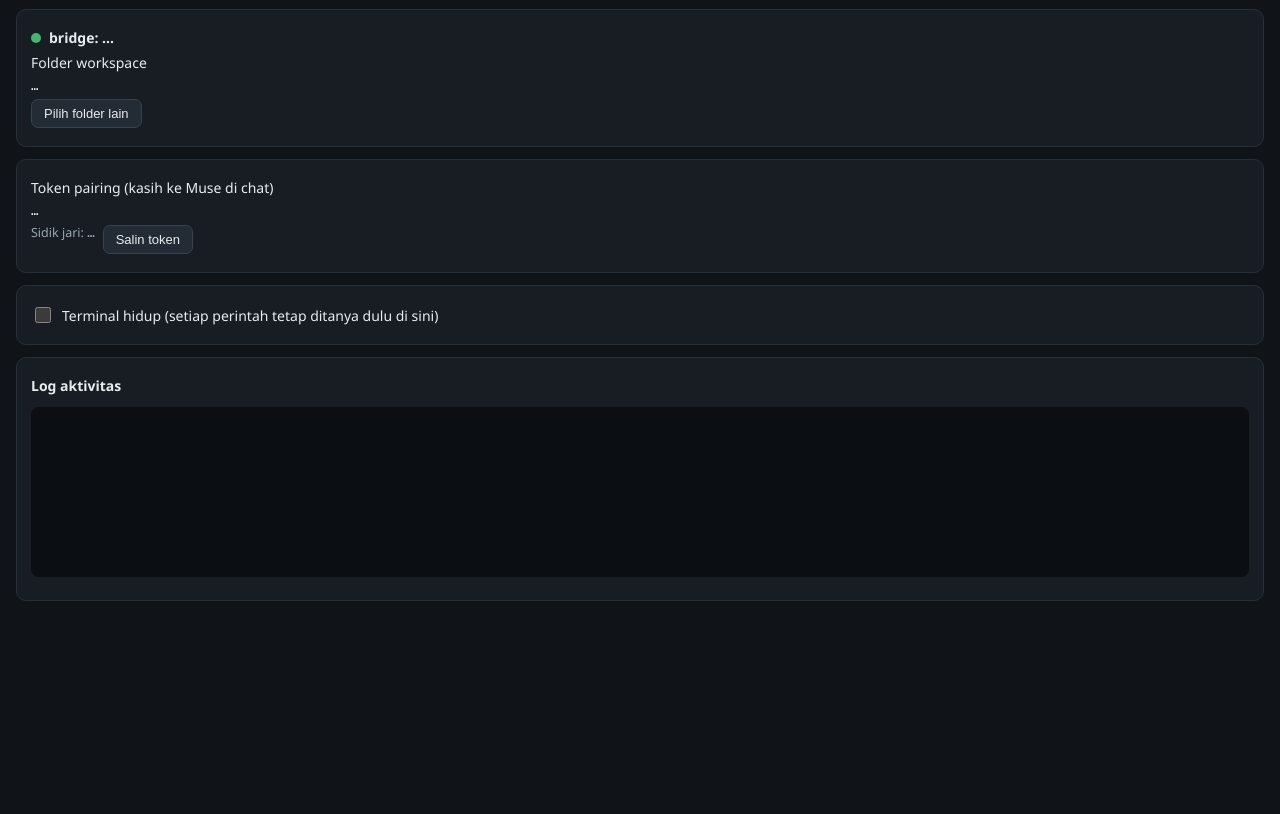
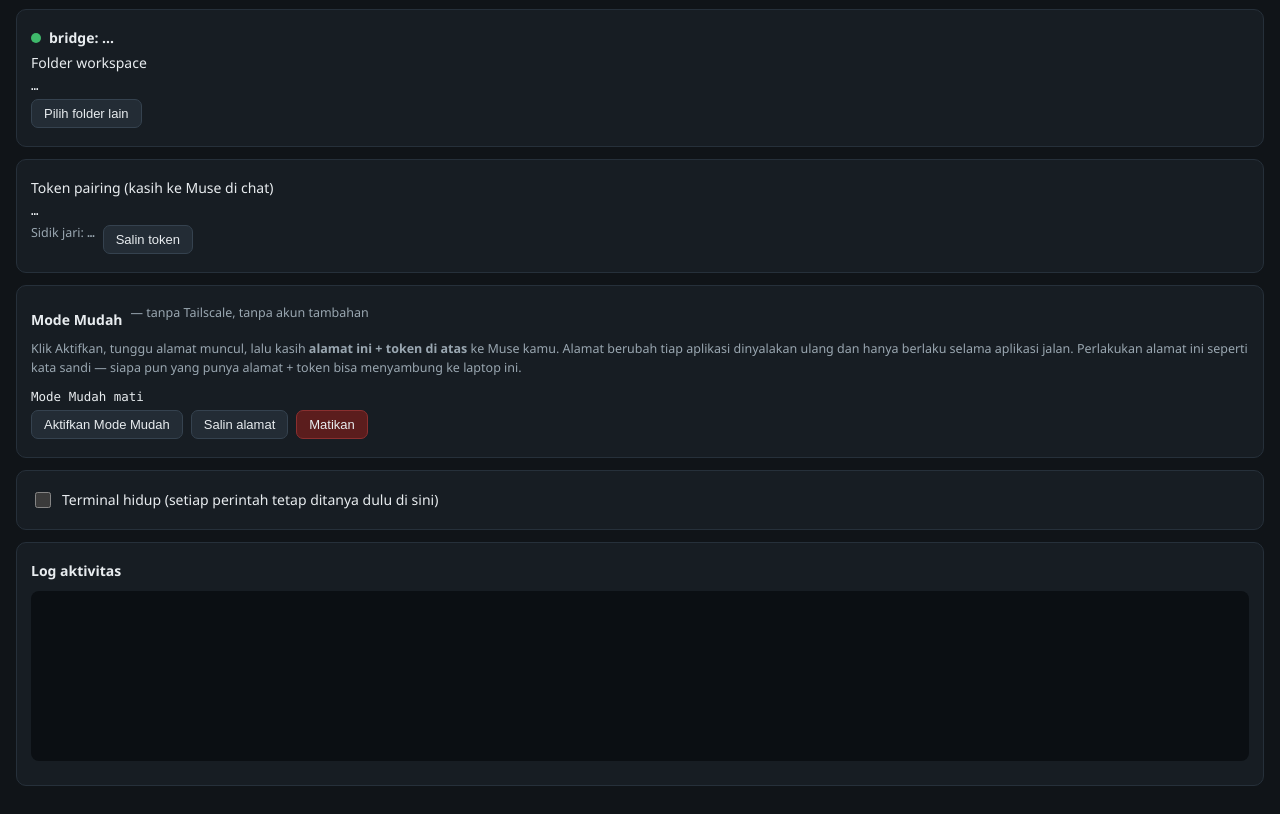
Before and after one commit to machiavellia-lynn/muse-desktop, a website: page src/panel.html in a window 1280 px wide. Shown: the part 67-881 px from the top of the page. Before the commit the page ends 800 px from the top, so only its background shows below. Drawn offline with Linux system fonts and the light colour scheme.

Commit message:
v0.3.0 Mode Mudah: src/panel.html

```diff
--- a/src/panel.html
+++ b/src/panel.html
@@ -28,6 +28,17 @@
   </section>
 
   <section class="card">
+    <div class="row"><strong>Mode Mudah</strong><span class="sub"> — tanpa Tailscale, tanpa akun tambahan</span></div>
+    <p class="sub">Klik Aktifkan, tunggu alamat muncul, lalu kasih <b>alamat ini + token di atas</b> ke Muse kamu. Alamat berubah tiap aplikasi dinyalakan ulang dan hanya berlaku selama aplikasi jalan. Perlakukan alamat ini seperti kata sandi — siapa pun yang punya alamat + token bisa menyambung ke laptop ini.</p>
+    <div class="row mono" id="easy-url">Mode Mudah mati</div>
+    <div class="row">
+      <button id="btn-easy-on">Aktifkan Mode Mudah</button>
+      <button id="btn-copy-easy">Salin alamat</button>
+      <button id="btn-easy-off" class="deny">Matikan</button>
+    </div>
+  </section>
+
+  <section class="card">
     <label class="row switch">
       <input type="checkbox" id="exec-toggle">
       <span>Terminal hidup (setiap perintah tetap ditanya dulu di sini)</span>
```
